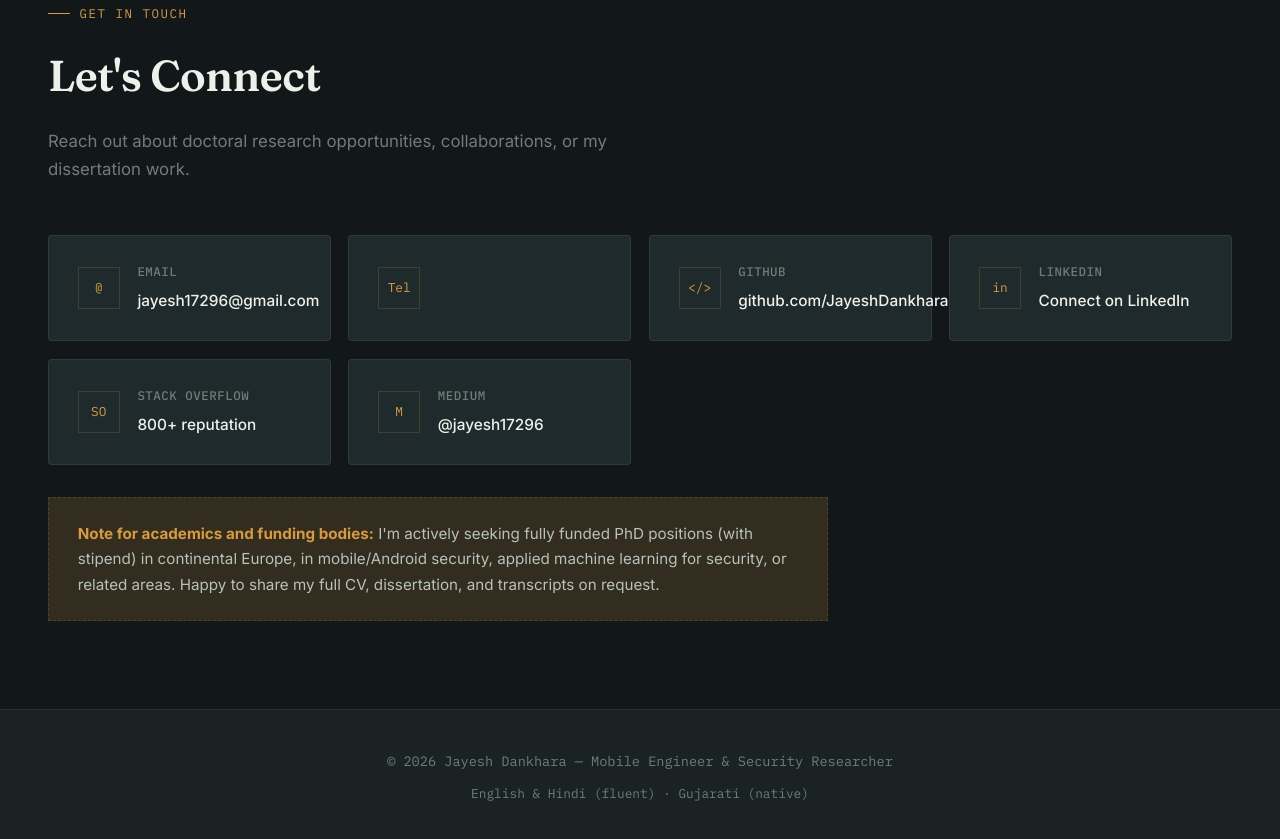
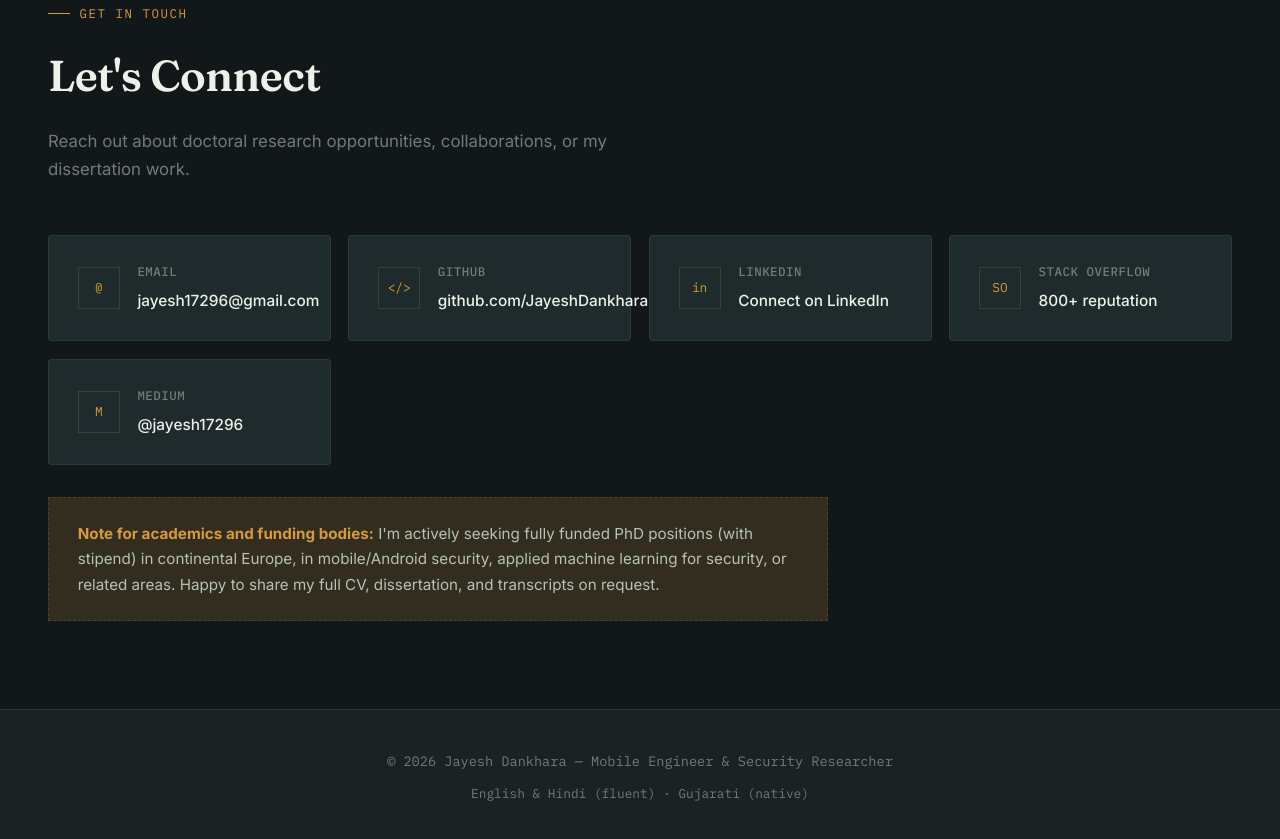
Before and after one commit to JayeshDankhara/Jayesh_Portfolio, a plain HTML site: page index.html in a window 1280 px wide. Shown: the part 10663-11502 px from the top of the page. Drawn offline with Linux system fonts and the light colour scheme.

Commit message:
Remove empty phone contact card
Co-Authored-By: Claude Opus 5.5 <noreply@anthropic.com>
Claude-Session: https://claude.ai/code/session_01BY8kDophtW4qu9RtTVWg6C

```diff
--- a/index.html
+++ b/index.html
@@ -679,9 +679,6 @@
                 <div class="contact-info"><h3>Email</h3><a href="mailto:jayesh17296@gmail.com">jayesh17296@gmail.com</a></div>
             </div>
             <div class="contact-card">
-                <div class="contact-icon">Tel</div>
-            </div>
-            <div class="contact-card">
                 <div class="contact-icon">&lt;/&gt;</div>
                 <div class="contact-info"><h3>GitHub</h3><a href="https://github.com/JayeshDankhara" target="_blank">github.com/JayeshDankhara</a></div>
             </div>
```
